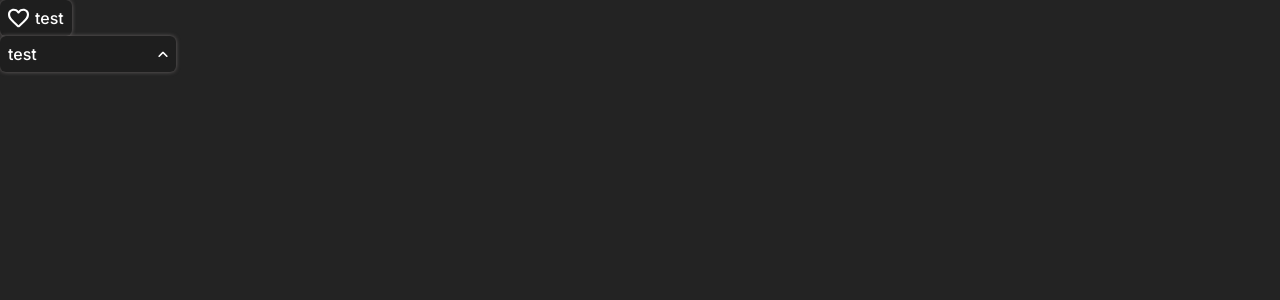
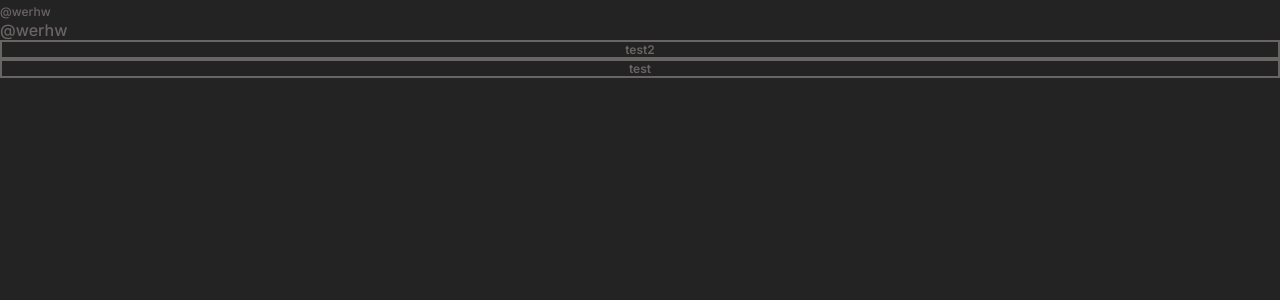
Before and after one commit to Werhww/Constructopia, a Nuxt app: page / in a window 1280 px wide. Shown: the top 300 px of the page. Built offline with nearby package versions, Linux system fonts and the light colour scheme.

Commit message:
creating componenets

```diff
--- a/app.vue
+++ b/app.vue
@@ -12,6 +12,7 @@ body {
     padding: 0;
     color: white;
     font-family: 'Inter', sans-serif;
+    box-sizing: border-box
 }
 
 @import url('https://fonts.googleapis.com/css2?family=Inter:wght@400;500;600;700&display=swap');
--- a/pages/index.vue
+++ b/pages/index.vue
@@ -1,34 +1,13 @@
 <script setup lang="ts">
-function test() {
-    console.log("test")
-}
 
-const selectedValue = ref("test323")
-
-const options = [
-    {
-        label: "test",
-        value: "test323"
-    },
-    {
-        label: "test2",
-        value: "test2"
-    },
-    {
-        label: "test3",
-        value: "test3"
-    },
-    {
-        label: "test32",
-        value: "test32"
-    }
-]
 </script>
 
 <template>
-<SystemButton :reverse-change="true" icon="/icons/like.svg" change-icon="/icons/likeFilled.svg" text="test"/>
+    <BuildUserAtSmall userName="werhw" userId="1242134512" />
+    <BuildUserAtBig userName="werhw" userId="1242134512" />
 
-<SystemSelect :options="options" v-model="selectedValue"/>
+    <BuildCategoryBig category="test2" categoryId="124" />
+    <BuildCategorySmall category="test" categoryId="124" />
 </template>
 
 <style scoped lang="scss">
```
Also changed, not shown: components/Build/Category/Big.vue (added), components/Build/Category/Popup.vue (added), components/Build/Category/Small.vue (added), components/Build/UserAt/Big.vue (added), components/Build/UserAt/Small.vue (added), 1 other file (tests, documents, lock files or other folders).
